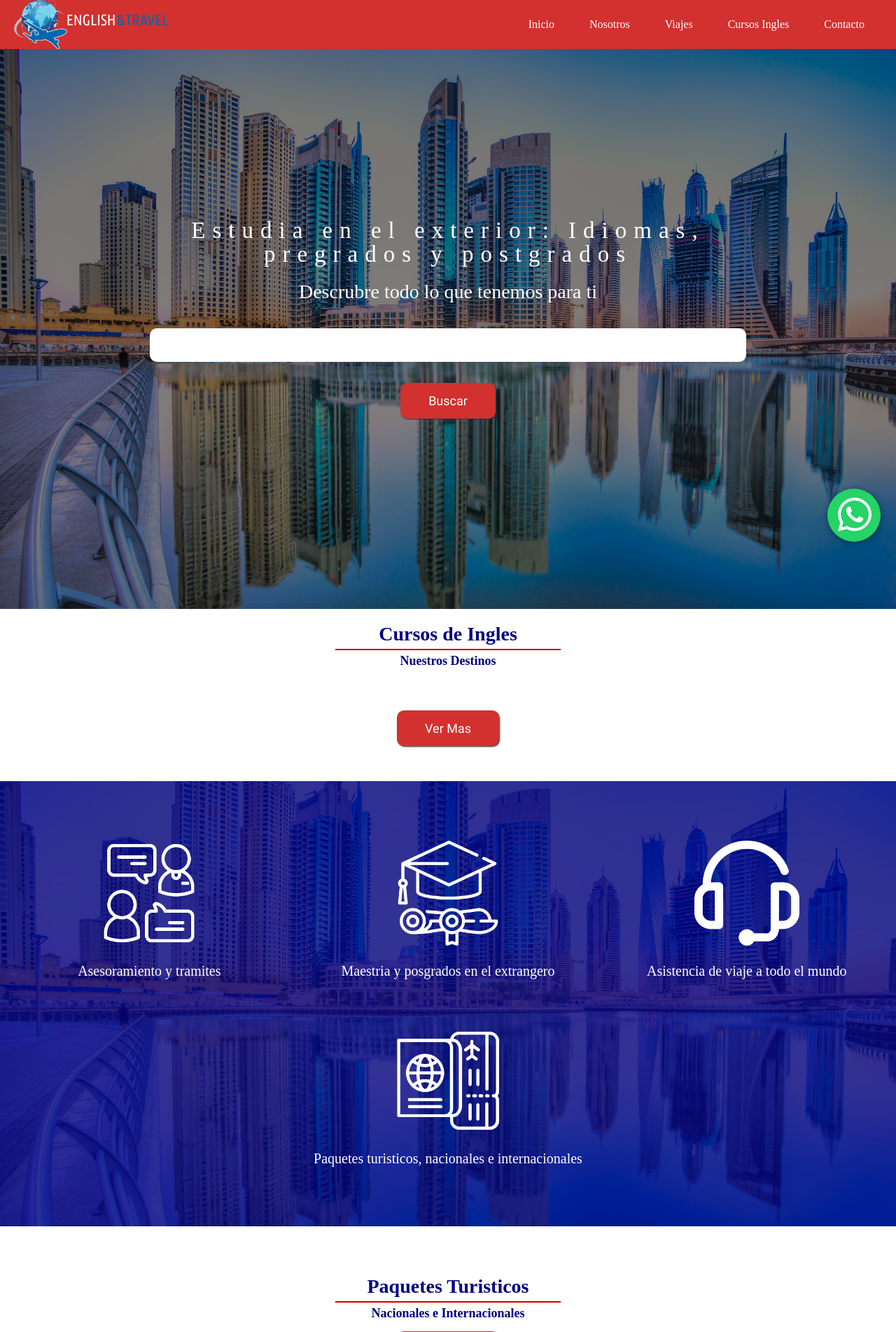
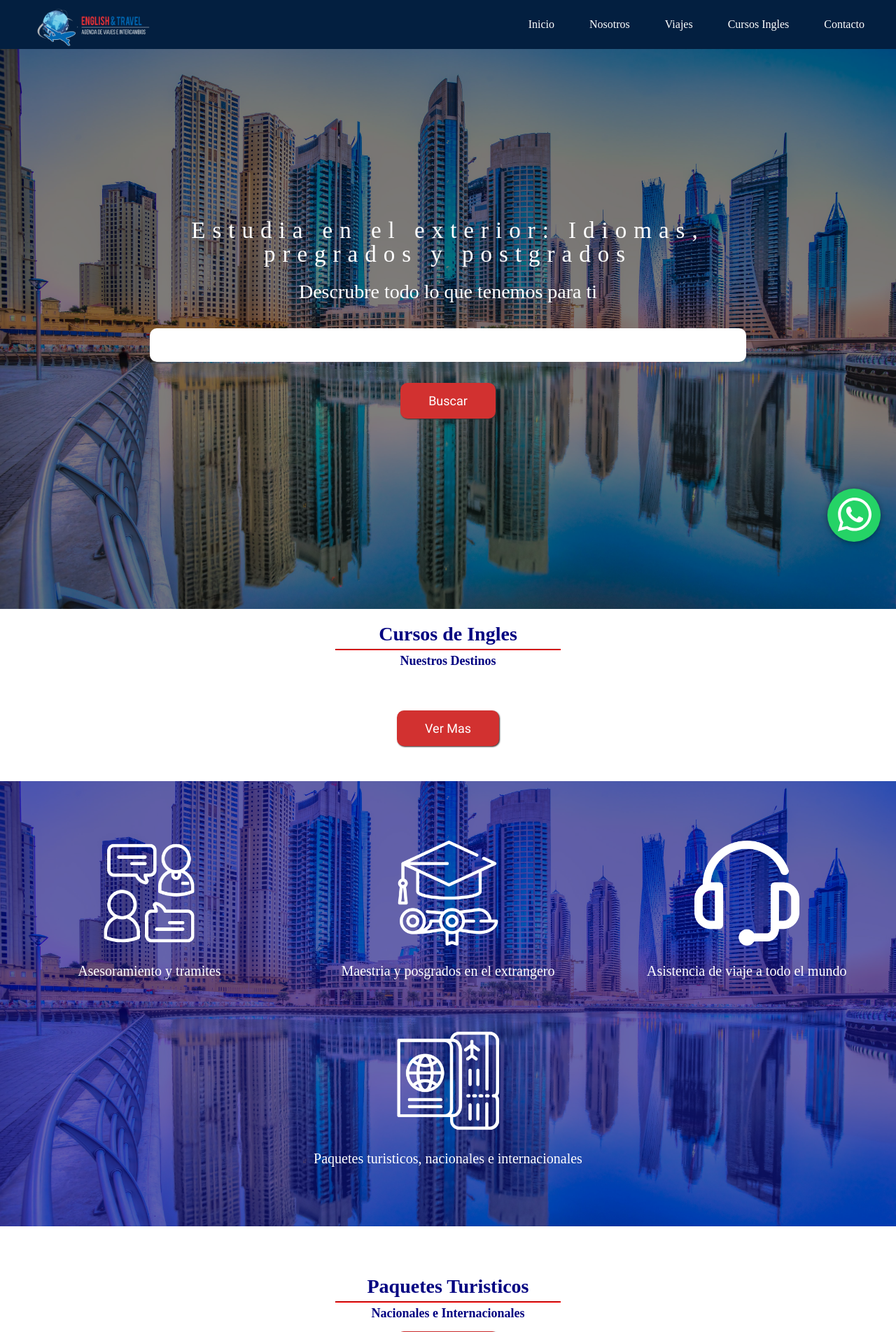
Before and after one commit to sadonfa/english_travel, a Django app: page / in a window 1280 px wide. Shown: the top 1903 px of the page at 70% size. Run offline with Django 4.2, Linux system fonts and the light colour scheme; data that the repository does not hold is empty; some web fonts are replaced.

Commit message:
Cambios Solicitados

```diff
--- a/lenguages/views.py
+++ b/lenguages/views.py
@@ -4,7 +4,7 @@ from .models import Lenguages
 # Create your views here.
 
 def lenguages(request):
-    lengs = Lenguages.objects.all()
+    lengs = Lenguages.objects.order_by("id")
 
     return render(request, 'lenguages.html',{
         'lengs': lengs,
--- a/mainapp/static/css/nav/style.css
+++ b/mainapp/static/css/nav/style.css
@@ -57,6 +57,6 @@ body{
 
   .link-item:hover {
     /* margin-top: 2rem; */
-    color: #222;
+    color: #D23130;
     font-weight: bold;
   }
--- a/mainapp/static/css/style.css
+++ b/mainapp/static/css/style.css
@@ -17,7 +17,7 @@ body {
     width: 100%;
     /* background-color: #000080; */
     /*background-color: rgba(0, 0, 125, 0.8);*/
-    background-color: #D23130;
+    background-color: #031F40;
     /* margin-bottom: 50px; */
     height: 70px;
     box-shadow: 1px 1px 15px black;
@@ -31,6 +31,7 @@ body {
 .logo {
     width: 200px;
     margin-left: 20px;
+    margin-bottom: -12px;
 }
 
 .logo img {
@@ -241,7 +242,7 @@ input[type="button"]:hover {
 }
 
 .bac_serv {
-    background-color: rgba(0, 0, 125, 0.8);
+    background-color: rgba(0, 0, 125, 0.6);
     padding-top: 50px;
     padding-bottom: 50px;
     display: flex;
@@ -334,7 +335,7 @@ footer {
 }
 
 .footer {
-    background-color: rgba(0, 0, 125, 0.8);
+    background-color: rgba(0, 0, 125, 0.6);
     color: white;
     padding-top: 80px;
     padding-bottom: 10px;
--- a/mainapp/templates/layout/index.html
+++ b/mainapp/templates/layout/index.html
@@ -28,7 +28,7 @@
     <!-- CABECERA  -->
     <header id="header">
         <div class="logo">
-            <img src="{% static 'images/Logo_Blanco.png' %}" alt="Logo">
+            <img src="{% static 'images/agencia.png' %}" alt="Logo">
         </div>
 
         <!-- MENU  -->
```
Also changed, not shown: mainapp/static/images/Logo_agencia_intercambio.png (added), mainapp/static/images/agencia.png (added).
